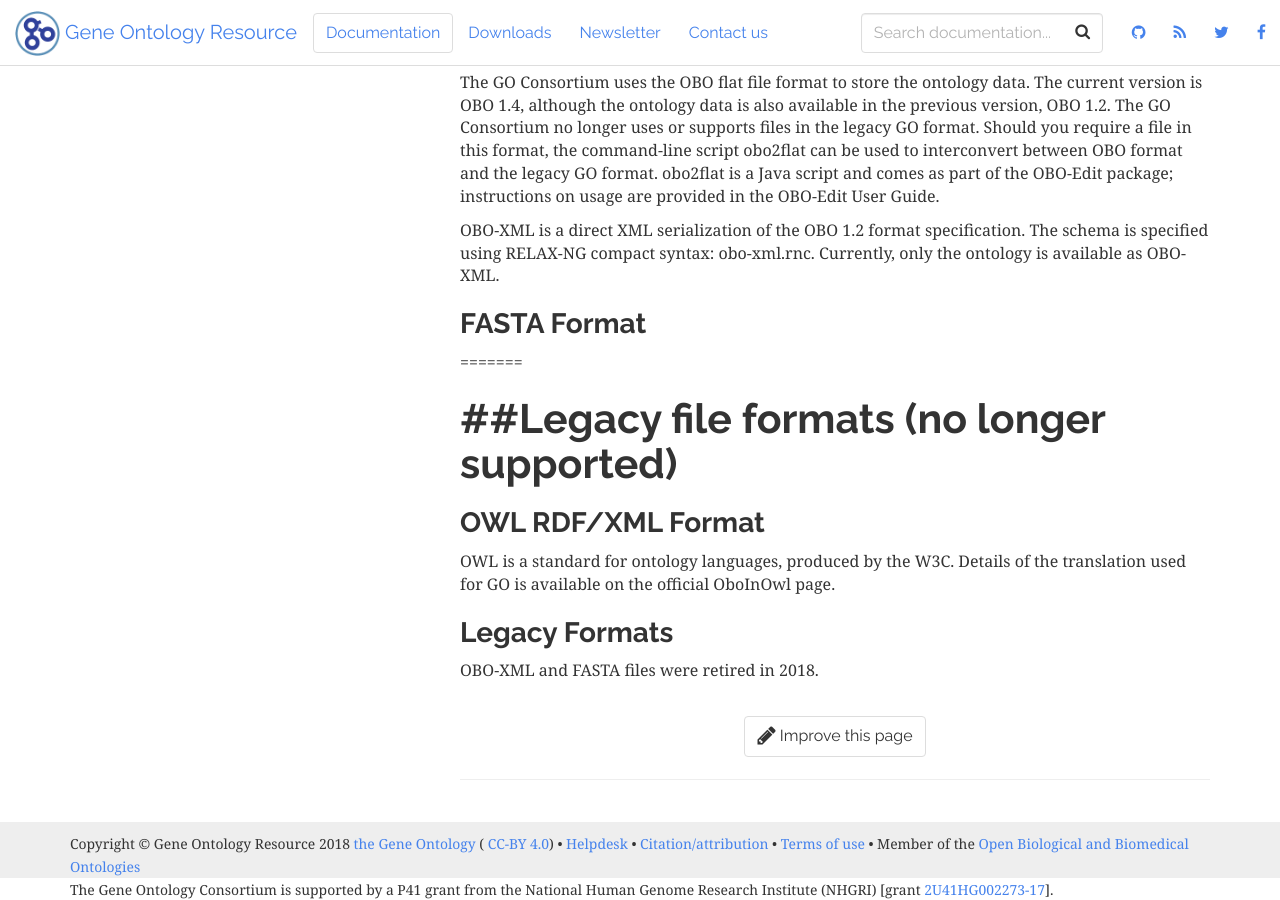
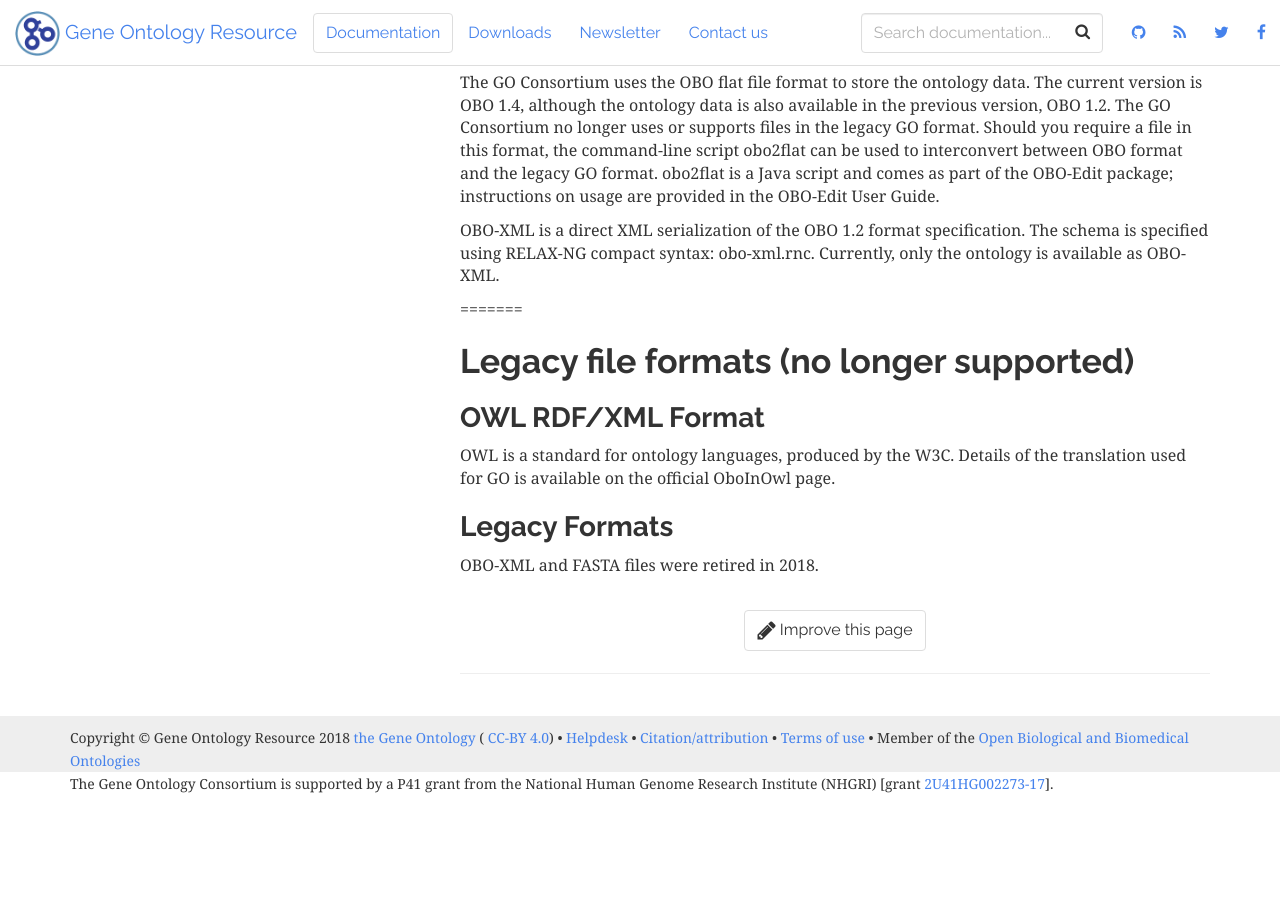
Before and after one commit to geneontology/geneontology.github.io, a Jekyll site: the page built from docs/_docs/go-file-format-guide.md, in a window 1280 px wide and 900 px high, scrolled down 577 px. Built offline with Jekyll 4.4.1, drawn with Linux system fonts in a browser that asks for light colours; nearby versions of some CDN libraries; after the commit the page ends 1372 px from its top, so only the background shows below that.

Commit message:
edited header

```diff
--- a/docs/_docs/go-file-format-guide.md
+++ b/docs/_docs/go-file-format-guide.md
@@ -28,11 +28,10 @@ The GO Consortium uses the OBO flat file format to store the ontology data. The
 
 OBO-XML is a direct XML serialization of the OBO 1.2 format specification. The schema is specified using RELAX-NG compact syntax: obo-xml.rnc. Currently, only the ontology is available as OBO-XML.
 
-### FASTA Format
 =======
 
-##Legacy file formats (no longer supported)
-=======
+## Legacy file formats (no longer supported)
+
 ### OWL RDF/XML Format
 
 OWL is a standard for ontology languages, produced by the W3C. Details of the translation used for GO is available on the official OboInOwl page.
```
